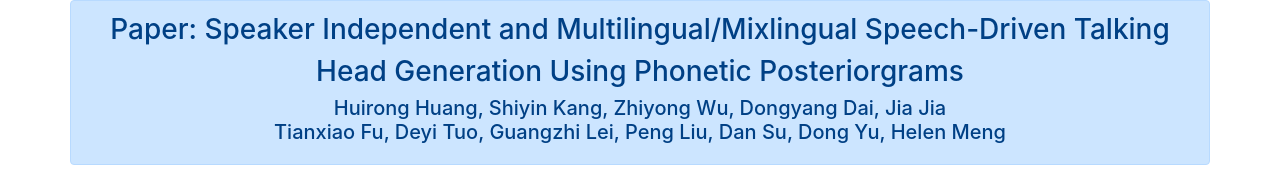
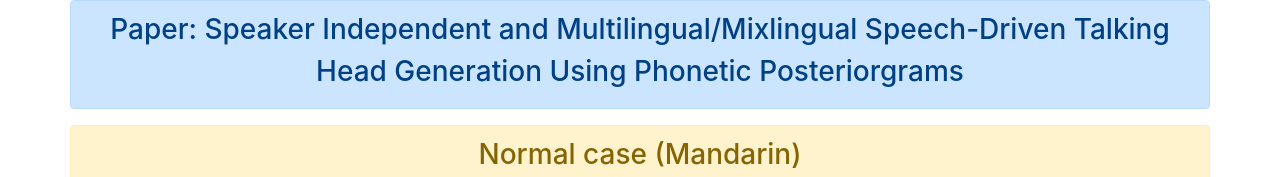
Before and after one commit to suicaaaaa/SLT2021, a plain HTML site: page index.html in a window 1280 px wide. Shown: the top 177 px of the page. Drawn offline with nearby package versions, Linux system fonts and the light colour scheme.

Commit message:
delete author list

```diff
--- a/index.html
+++ b/index.html
@@ -15,12 +15,6 @@
 			<h3>
 				Head Generation Using Phonetic Posteriorgrams
 			</h3>
-			<h5 class="mb-0">
-				Huirong Huang, Shiyin Kang, Zhiyong Wu, Dongyang Dai, Jia Jia
-			</h5>
-			<h5>
-				Tianxiao Fu, Deyi Tuo, Guangzhi Lei, Peng Liu, Dan Su, Dong Yu, Helen Meng
-			</h5>
 		</div>
 	</div>
 
```
